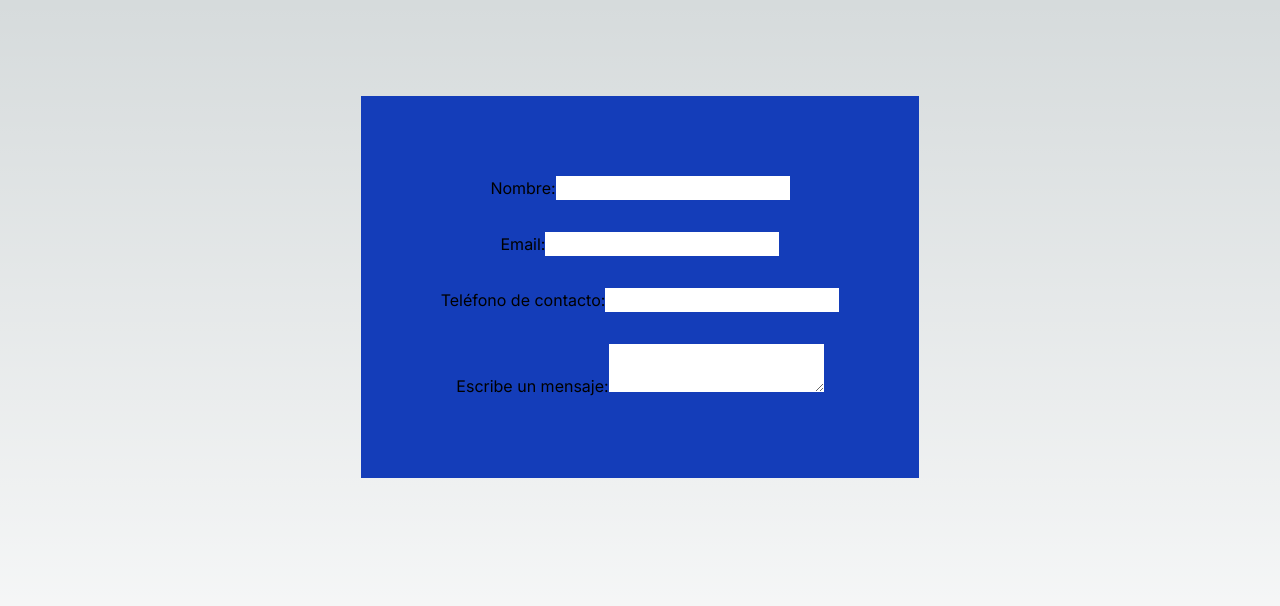
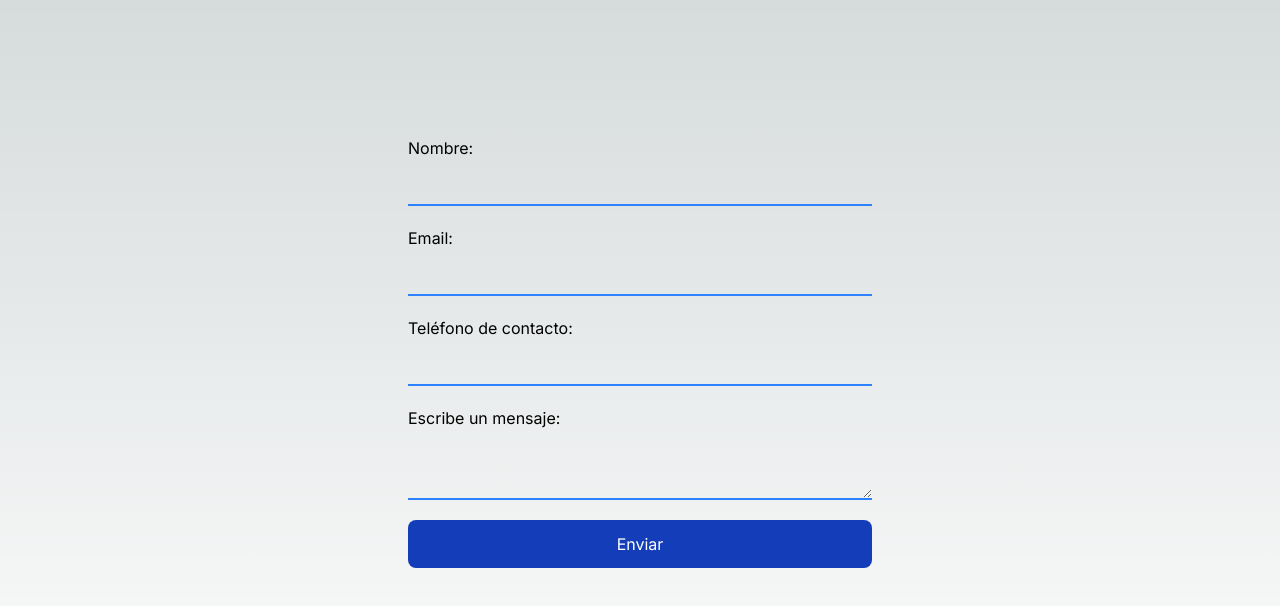
Before and after one commit to MicaelaSolorzano/Estudio-contable-Solorzano-y-Asociados, a Next.js app in the folder solorzano-asoc/: page /contact in a window 1280 px wide. Shown: the top 606 px of the page. Built offline with nearby package versions, Linux system fonts and the light colour scheme.

Commit message:
form styles

```diff
--- a/solorzano-asoc/src/app/contact/page.tsx
+++ b/solorzano-asoc/src/app/contact/page.tsx
@@ -1,26 +1,20 @@
 export default function Contact() {
   return (
     <section className="flex min-h-screen flex-col items-center justify-between p-24">
-      <form className="flex flex-col items-center justify-between p-20 gap-8 bg-bunting-800">
-        <label>
-          Nombre:
-          <input></input>
-        </label>
+      <form className="flex flex-col w-1/2 justify-between p-10 gap-5">
+        <label>Nombre:</label>
+        <input className="inpt"></input>
 
-        <label>
-          Email:
-          <input></input>
-        </label>
+        <label>Email:</label>
+        <input className="inpt"></input>
 
-        <label>
-          Teléfono de contacto:
-          <input></input>
-        </label>
+        <label>Teléfono de contacto:</label>
+        <input className="inpt"></input>
 
-        <label>
-          Escribe un mensaje:
-          <textarea></textarea>
-        </label>
+        <label>Escribe un mensaje:</label>
+        <textarea className="inpt"></textarea>
+
+        <button className="btn-bg"> Enviar</button>
       </form>
     </section>
   );
--- a/solorzano-asoc/src/app/globals.css
+++ b/solorzano-asoc/src/app/globals.css
@@ -32,6 +32,10 @@ body {
   }
 }
 
-/* .fede{
-  @apply bg-bu
-} */
+.btn-bg {
+  @apply p-3 rounded-lg text-center text-white bg-bunting-800 hover:bg-bunting-700 transition-all duration-300;
+}
+
+.inpt {
+  @apply border-b-2 bg-transparent border-bunting-500 focus:outline-none;
+}
```
